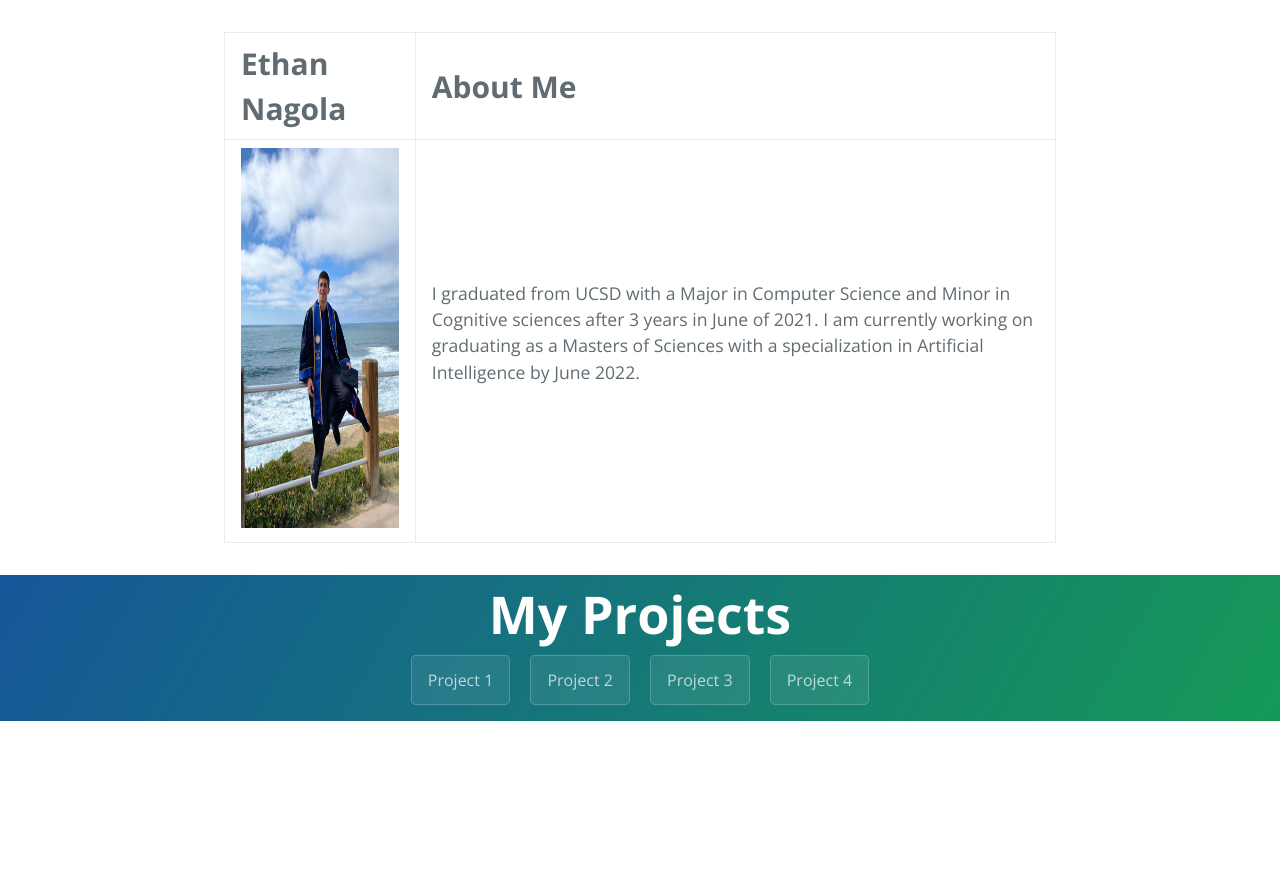
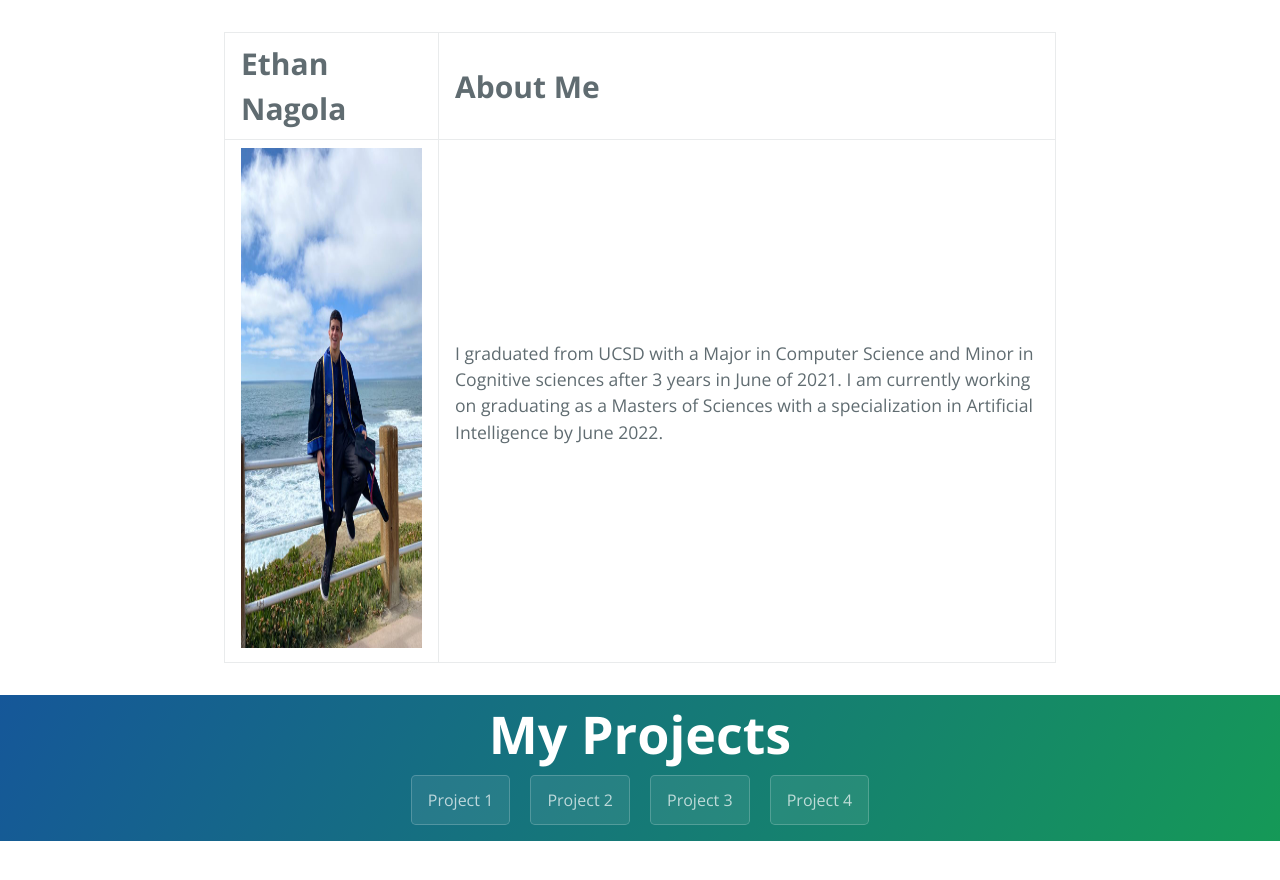
Before and after one commit to enagola/web, a Jekyll site: the page built from docs/ethan.md, in a window 1280 px wide. Shown: the top 880 px of the page. Built offline with Jekyll 4.4.1, drawn with Linux system fonts in a browser that asks for light colours.

Commit message:
Update ethan.md

```diff
--- a/docs/ethan.md
+++ b/docs/ethan.md
@@ -11,7 +11,7 @@ pageheader: page-header-about
     <td><b style="font-size:30px">About Me</b></td>
  </tr>
  <tr>
-    <td><img src="Photos/EthanPic.jpeg" width="300" height="380"></td>
+    <td><img src="Photos/EthanPic.jpeg" width="400" height="500"></td>
     <td><p> I graduated from UCSD with a Major in Computer Science and Minor in Cognitive sciences after 3 years in June of 2021. I am currently working on graduating as a Masters of Sciences with a specialization in Artificial Intelligence by June 2022.</p></td>
  </tr>
 </table>
```
